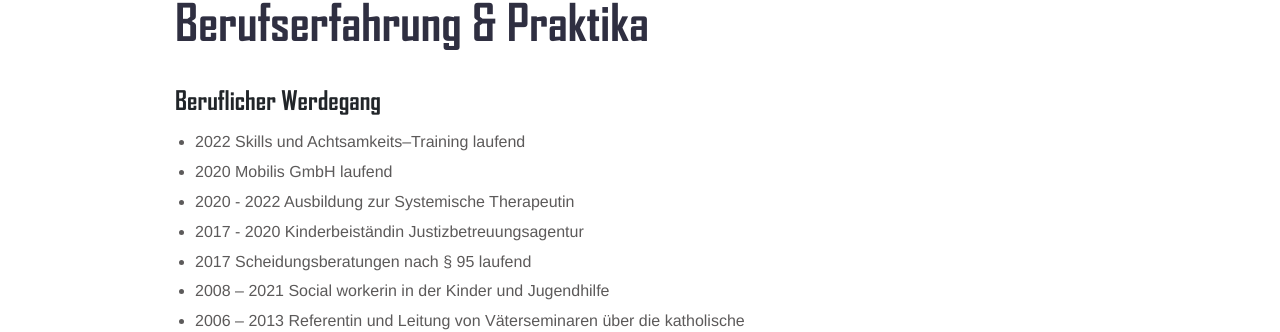
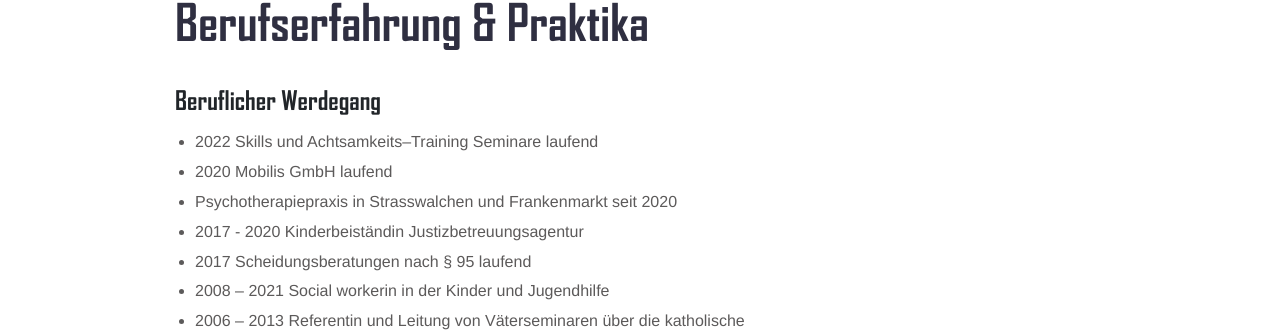
Before and after one commit to dvschnitz/angelika-quehenberger, a Jekyll site: the page built from berufserfahrung.md, in a window 1280 px wide. Shown: the part 550-882 px from the top of the page. Built offline with Jekyll 4.4.1, drawn with Linux system fonts in a browser that asks for light colours.

Commit message:
Content changes

```diff
--- a/berufserfahrung.md
+++ b/berufserfahrung.md
@@ -6,9 +6,9 @@ intro_image: ["images/photos/H060604.jpg", "images/photos/H060512.jpg", "images/
 ---
 
 ## Beruflicher Werdegang
-* 2022 Skills und Achtsamkeits–Training laufend
+* 2022 Skills und Achtsamkeits–Training Seminare laufend
 * 2020 Mobilis GmbH laufend
-* 2020 - 2022 Ausbildung zur Systemische Therapeutin
+* Psychotherapiepraxis in Strasswalchen und Frankenmarkt seit 2020
 * 2017 - 2020  Kinderbeiständin Justizbetreuungsagentur
 * 2017 Scheidungsberatungen nach § 95 laufend
 * 2008 – 2021 Social workerin in der Kinder und Jugendhilfe
```
Also changed, not shown: _blogs/HalloPapa.md (+1 -1 lines).
